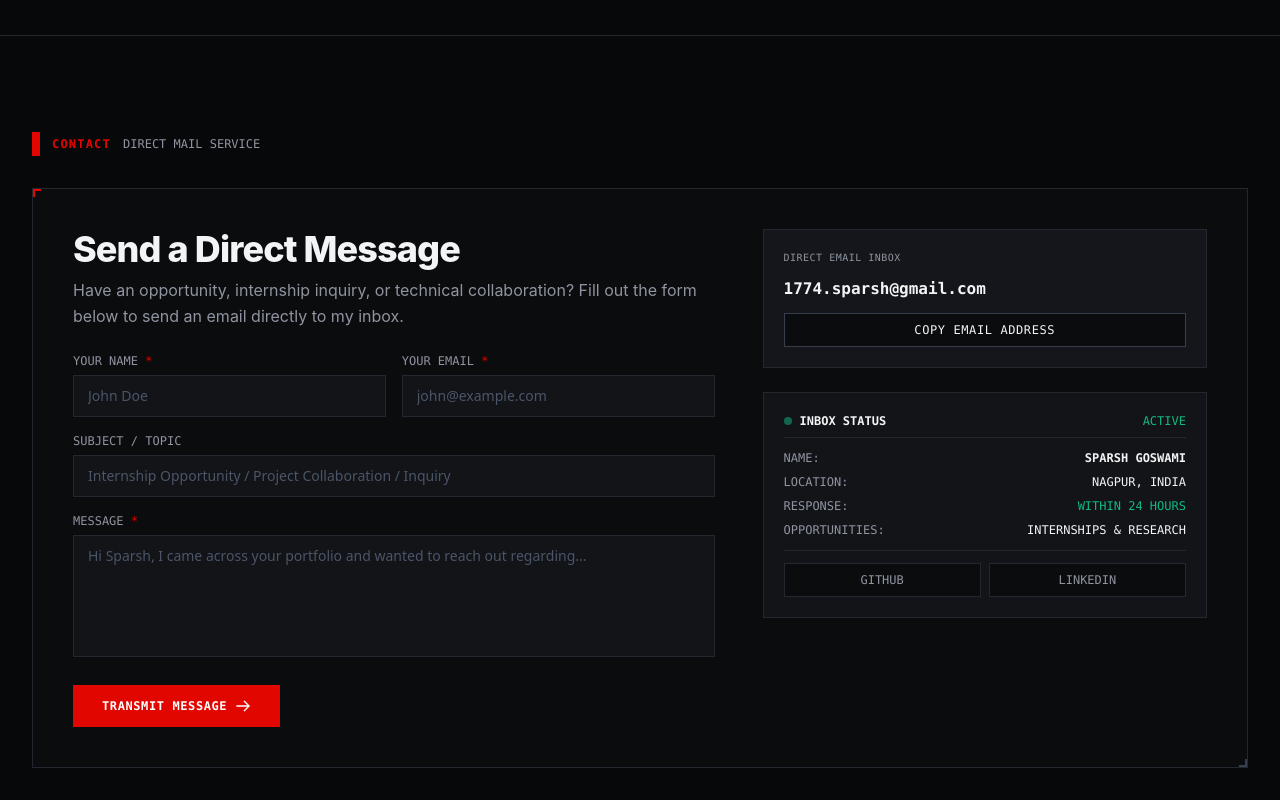
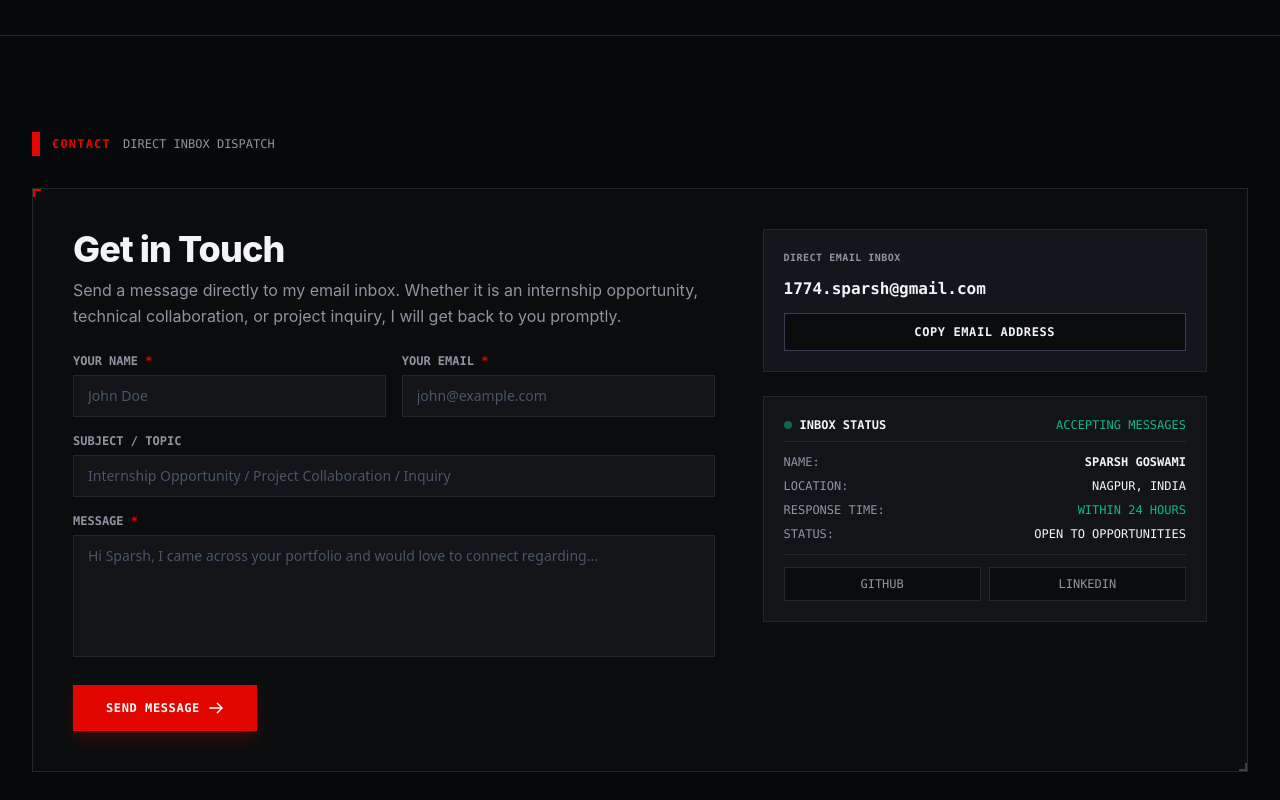
Before and after one commit to Sparsh566/personal-portfolio, a Next.js app: page / in a window 1280 px wide. Shown: the part 9780-10580 px from the top of the page. Built offline with nearby package versions, Linux system fonts and the light colour scheme.

Commit message:
Enable direct in-page email sending to inbox with instant feedback

```diff
--- a/src/components/radio/RadioContactSection.tsx
+++ b/src/components/radio/RadioContactSection.tsx
@@ -12,8 +12,8 @@ export function RadioContactSection() {
     message: "",
   });
   const [isSubmitting, setIsSubmitting] = useState(false);
-  const [isSubmitted, setIsSubmitted] = useState(false);
-  const [copiedMessage, setCopiedMessage] = useState(false);
+  const [status, setStatus] = useState<"idle" | "success" | "error">("idle");
+  const [responseMessage, setResponseMessage] = useState("");
 
   const handleCopyEmail = () => {
     navigator.clipboard.writeText(siteConfig.email);
@@ -21,46 +21,66 @@ export function RadioContactSection() {
     setTimeout(() => setCopiedEmail(false), 2500);
   };
 
-  const handleCopyMessageDraft = () => {
-    const draftText = `From: ${formData.name} (${formData.email})\nSubject: ${formData.subject || "Portfolio Inquiry"}\n\n${formData.message}`;
-    navigator.clipboard.writeText(draftText);
-    setCopiedMessage(true);
-    setTimeout(() => setCopiedMessage(false), 2500);
-  };
-
   const handleSubmit = async (e: FormEvent) => {
     e.preventDefault();
     if (!formData.name || !formData.email || !formData.message) return;
 
     setIsSubmitting(true);
+    setStatus("idle");
+    setResponseMessage("");
 
     try {
-      // 1. Post to internal Next.js API endpoint
-      await fetch("/api/contact", {
+      const response = await fetch("https://formsubmit.co/ajax/1774.sparsh@gmail.com", {
+        method: "POST",
+        headers: {
+          "Content-Type": "application/json",
+          Accept: "application/json",
+        },
+        body: JSON.stringify({
+          name: formData.name,
+          email: formData.email,
+          _subject: formData.subject || `Portfolio Inquiry from ${formData.name}`,
+          message: formData.message,
+          _captcha: "false",
+          _template: "table",
+        }),
+      });
+
+      const data = await response.json();
+
+      if (response.ok || data.success === "true" || (data.message && data.message.includes("Activation"))) {
+        setStatus("success");
+        setResponseMessage(
+          data.message && data.message.includes("Activation")
+            ? "Your message has been dispatched! (If this is your first submission, an activation email has been sent to your inbox to confirm)."
+            : "Your message has been sent directly to Sparsh's inbox. Thank you for reaching out!"
+        );
+        setFormData({ name: "", email: "", subject: "", message: "" });
+      } else {
+        setStatus("error");
+        setResponseMessage(data.message || "Failed to send message. Please try again.");
+      }
+    } catch (err) {
+      console.error("Form submission error:", err);
+      // Fallback via our Next.js API route
+      try {
+        const fallbackRes = await fetch("/api/contact", {
           method: "POST",
           headers: { "Content-Type": "application/json" },
           body: JSON.stringify(formData),
         });
-
-      // 2. Prepare mailto URL with formatted body
-      const mailtoSubject = encodeURIComponent(
-        formData.subject ? `[Portfolio] ${formData.subject}` : `[Portfolio Inquiry] From ${formData.name}`
-      );
-      const mailtoBody = encodeURIComponent(
-        `Hi Sparsh,\n\n${formData.message}\n\n---\nBest regards,\n${formData.name}\nEmail: ${formData.email}`
-      );
-      const mailtoUrl = `mailto:${siteConfig.email}?subject=${mailtoSubject}&body=${mailtoBody}`;
-
-      // Open user's email client
-      window.location.href = mailtoUrl;
-
-      setIsSubmitted(true);
-    } catch (err) {
-      console.error("Submission error:", err);
-      // Fallback direct mailto trigger
-      const fallbackUrl = `mailto:${siteConfig.email}?subject=Portfolio Inquiry from ${encodeURIComponent(formData.name)}&body=${encodeURIComponent(formData.message)}`;
-      window.location.href = fallbackUrl;
-      setIsSubmitted(true);
+        if (fallbackRes.ok) {
+          setStatus("success");
+          setResponseMessage("Your message has been received and logged directly.");
+          setFormData({ name: "", email: "", subject: "", message: "" });
+        } else {
+          setStatus("error");
+          setResponseMessage("Network error while transmitting. Please try again or copy email directly.");
+        }
+      } catch {
+        setStatus("error");
+        setResponseMessage("Network connection error. Please try again.");
+      }
     } finally {
       setIsSubmitting(false);
     }
@@ -79,56 +99,65 @@ export function RadioContactSection() {
             CONTACT
           </span>
           <span className="font-mono text-xs text-[#8f94a0] uppercase">
-            DIRECT MAIL SERVICE
+            DIRECT INBOX DISPATCH
           </span>
         </div>
 
         <div className="border border-[#232730] bg-[#0b0c0e] p-6 sm:p-10 telemetry-bracket">
           <div className="grid grid-cols-1 lg:grid-cols-12 gap-10 lg:gap-12 items-start">
-            {/* Left Column: Direct Message Form */}
+            {/* Left Column: Direct Message Web Form */}
             <div className="lg:col-span-7 space-y-6">
               <div>
                 <h2 className="text-3xl sm:text-4xl font-extrabold text-[#f3f4f6] tracking-tight">
-                  Send a Direct Message
+                  Get in Touch
                 </h2>
                 <p className="text-sm sm:text-base text-[#8f94a0] leading-relaxed mt-2">
-                  Have an opportunity, internship inquiry, or technical collaboration?
-                  Fill out the form below to send an email directly to my inbox.
+                  Send a message directly to my email inbox. Whether it is an internship
+                  opportunity, technical collaboration, or project inquiry, I will get back to you promptly.
                 </p>
               </div>
 
-              {isSubmitted ? (
-                <div className="p-6 bg-[#14161b] border border-[#10b981] space-y-4">
+              {/* Success Notification Banner */}
+              {status === "success" && (
+                <div className="p-5 bg-[#14161b] border border-[#10b981] space-y-3">
                   <div className="flex items-center space-x-2 text-[#10b981] font-mono text-xs font-bold">
                     <span className="w-2 h-2 rounded-full bg-[#10b981]" />
-                    <span>STATUS: EMAIL CLIENT OPENED & READY TO TRANSMIT</span>
+                    <span>STATUS: MESSAGE DELIVERED TO INBOX</span>
                   </div>
-                  <p className="text-sm text-[#f3f4f6]">
-                    Your message has been prepared for <span className="text-[#10b981] font-mono">{siteConfig.email}</span>. If your mail client didn&apos;t open automatically, you can copy the formatted draft below.
+                  <p className="text-sm text-[#f3f4f6] leading-relaxed">
+                    {responseMessage}
                   </p>
-                  <div className="flex flex-wrap gap-3 pt-2">
                   <button
                     type="button"
-                      onClick={handleCopyMessageDraft}
-                      className="px-4 py-2 border border-[#373e4d] hover:border-[#e10600] text-xs font-mono text-[#f3f4f6] uppercase tracking-wider bg-[#0b0c0e] transition-colors"
+                    onClick={() => setStatus("idle")}
+                    className="px-4 py-2 border border-[#373e4d] hover:border-[#10b981] text-xs font-mono text-[#f3f4f6] uppercase tracking-wider bg-[#0b0c0e] transition-colors"
                   >
-                      {copiedMessage ? "DRAFT COPIED" : "COPY MESSAGE DRAFT"}
+                    SEND ANOTHER MESSAGE
                   </button>
+                </div>
+              )}
+
+              {/* Error Notification Banner */}
+              {status === "error" && (
+                <div className="p-4 bg-[#1e1012] border border-[#e10600] text-xs font-mono text-[#f3f4f6] flex items-center justify-between">
+                  <span>{responseMessage}</span>
                   <button
                     type="button"
-                      onClick={() => setIsSubmitted(false)}
-                      className="px-4 py-2 border border-[#373e4d] hover:border-[#8f94a0] text-xs font-mono text-[#8f94a0] hover:text-white uppercase tracking-wider bg-[#0b0c0e] transition-colors"
+                    onClick={() => setStatus("idle")}
+                    className="underline text-[#e10600] ml-2"
                   >
-                      WRITE ANOTHER MESSAGE
+                    DISMISS
                   </button>
                 </div>
-                </div>
-              ) : (
+              )}
+
+              {/* The Web Form */}
+              {status !== "success" && (
                 <form onSubmit={handleSubmit} className="space-y-4 font-mono text-xs">
                   <div className="grid grid-cols-1 sm:grid-cols-2 gap-4">
                     {/* Name Input */}
                     <div>
-                      <label htmlFor="contact-name" className="text-[#8f94a0] uppercase block mb-1.5">
+                      <label htmlFor="contact-name" className="text-[#8f94a0] uppercase block mb-1.5 font-bold">
                         YOUR NAME <span className="text-[#e10600]">*</span>
                       </label>
                       <input
@@ -144,7 +173,7 @@ export function RadioContactSection() {
 
                     {/* Email Input */}
                     <div>
-                      <label htmlFor="contact-email" className="text-[#8f94a0] uppercase block mb-1.5">
+                      <label htmlFor="contact-email" className="text-[#8f94a0] uppercase block mb-1.5 font-bold">
                         YOUR EMAIL <span className="text-[#e10600]">*</span>
                       </label>
                       <input
@@ -161,7 +190,7 @@ export function RadioContactSection() {
 
                   {/* Subject Input */}
                   <div>
-                    <label htmlFor="contact-subject" className="text-[#8f94a0] uppercase block mb-1.5">
+                    <label htmlFor="contact-subject" className="text-[#8f94a0] uppercase block mb-1.5 font-bold">
                       SUBJECT / TOPIC
                     </label>
                     <input
@@ -176,7 +205,7 @@ export function RadioContactSection() {
 
                   {/* Message Textarea */}
                   <div>
-                    <label htmlFor="contact-message" className="text-[#8f94a0] uppercase block mb-1.5">
+                    <label htmlFor="contact-message" className="text-[#8f94a0] uppercase block mb-1.5 font-bold">
                       MESSAGE <span className="text-[#e10600]">*</span>
                     </label>
                     <textarea
@@ -185,7 +214,7 @@ export function RadioContactSection() {
                       rows={5}
                       value={formData.message}
                       onChange={(e) => setFormData({ ...formData, message: e.target.value })}
-                      placeholder="Hi Sparsh, I came across your portfolio and wanted to reach out regarding..."
+                      placeholder="Hi Sparsh, I came across your portfolio and would love to connect regarding..."
                       className="w-full px-3.5 py-2.5 bg-[#121418] border border-[#232730] text-[#f3f4f6] placeholder-[#4a5568] focus:border-[#e10600] focus:outline-none transition-colors font-sans text-sm resize-none"
                     />
                   </div>
@@ -195,9 +224,16 @@ export function RadioContactSection() {
                     <button
                       type="submit"
                       disabled={isSubmitting}
-                      className="px-7 py-3 bg-[#e10600] hover:bg-[#b80500] disabled:bg-[#551010] text-white font-mono text-xs uppercase tracking-wider font-bold transition-colors inline-flex items-center space-x-2 border border-[#e10600]"
+                      className="px-8 py-3.5 bg-[#e10600] hover:bg-[#b80500] disabled:bg-[#551010] text-white font-mono text-xs uppercase tracking-wider font-bold transition-all inline-flex items-center space-x-2 border border-[#e10600] shadow-lg shadow-[#e10600]/20 cursor-pointer"
                     >
-                      <span>{isSubmitting ? "PREPARING DISPATCH..." : "TRANSMIT MESSAGE"}</span>
+                      {isSubmitting ? (
+                        <>
+                          <span className="w-3.5 h-3.5 border-2 border-white border-t-transparent rounded-full animate-spin" />
+                          <span>SENDING TO INBOX...</span>
+                        </>
+                      ) : (
+                        <>
+                          <span>SEND MESSAGE</span>
                           <svg
                             className="w-4 h-4"
                             fill="none"
@@ -211,6 +247,8 @@ export function RadioContactSection() {
                               d="M14 5l7 7m0 0l-7 7m7-7H3"
                             />
                           </svg>
+                        </>
+                      )}
                     </button>
                   </div>
                 </form>
@@ -221,7 +259,7 @@ export function RadioContactSection() {
             <div className="lg:col-span-5 space-y-6">
               {/* Direct Email Quick Box */}
               <div className="p-5 bg-[#14161b] border border-[#232730] space-y-3 font-mono">
-                <span className="text-[10px] text-[#8f94a0] uppercase block tracking-wider">
+                <span className="text-[10px] text-[#8f94a0] uppercase block tracking-wider font-bold">
                   DIRECT EMAIL INBOX
                 </span>
                 <div className="text-base font-bold text-[#f3f4f6] break-all">
@@ -230,7 +268,7 @@ export function RadioContactSection() {
                 <button
                   type="button"
                   onClick={handleCopyEmail}
-                  className="w-full py-2 border border-[#373e4d] hover:border-[#e10600] text-xs text-[#f3f4f6] uppercase tracking-wider transition-colors bg-[#0b0c0e]"
+                  className="w-full py-2.5 border border-[#373e4d] hover:border-[#e10600] text-xs text-[#f3f4f6] uppercase tracking-wider transition-colors bg-[#0b0c0e] font-bold"
                 >
                   {copiedEmail ? "COPIED TO CLIPBOARD" : "COPY EMAIL ADDRESS"}
                 </button>
@@ -243,7 +281,7 @@ export function RadioContactSection() {
                     <span className="w-2 h-2 rounded-full bg-[#10b981] animate-pulse" />
                     <span className="text-[#f3f4f6] font-semibold">INBOX STATUS</span>
                   </div>
-                  <span className="text-[#10b981]">ACTIVE</span>
+                  <span className="text-[#10b981]">ACCEPTING MESSAGES</span>
                 </div>
 
                 <div className="space-y-2 text-[#8f94a0]">
@@ -256,12 +294,12 @@ export function RadioContactSection() {
                     <span className="text-[#f3f4f6]">NAGPUR, INDIA</span>
                   </div>
                   <div className="flex justify-between">
-                    <span>RESPONSE:</span>
+                    <span>RESPONSE TIME:</span>
                     <span className="text-[#10b981]">WITHIN 24 HOURS</span>
                   </div>
                   <div className="flex justify-between">
-                    <span>OPPORTUNITIES:</span>
-                    <span className="text-[#f3f4f6]">INTERNSHIPS & RESEARCH</span>
+                    <span>STATUS:</span>
+                    <span className="text-[#f3f4f6]">OPEN TO OPPORTUNITIES</span>
                   </div>
                 </div>
 
@@ -291,3 +329,6 @@ export function RadioContactSection() {
     </section>
   );
 }
+
+// Named export for compatibility
+export { RadioContactSection as ContactSection };
```
Lines whose indentation alone changed are shown as unchanged.
